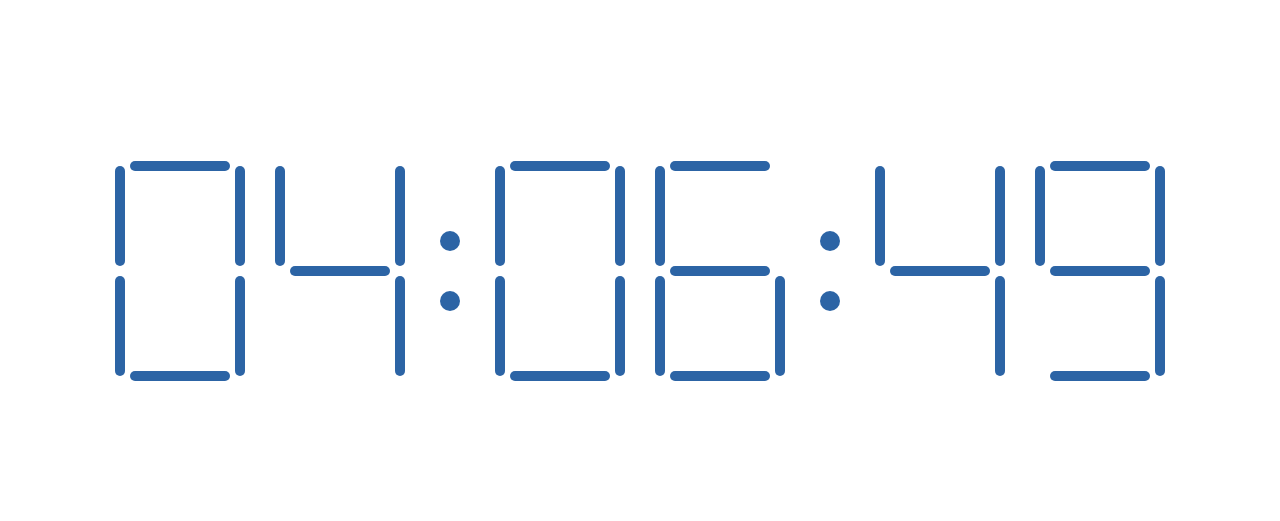
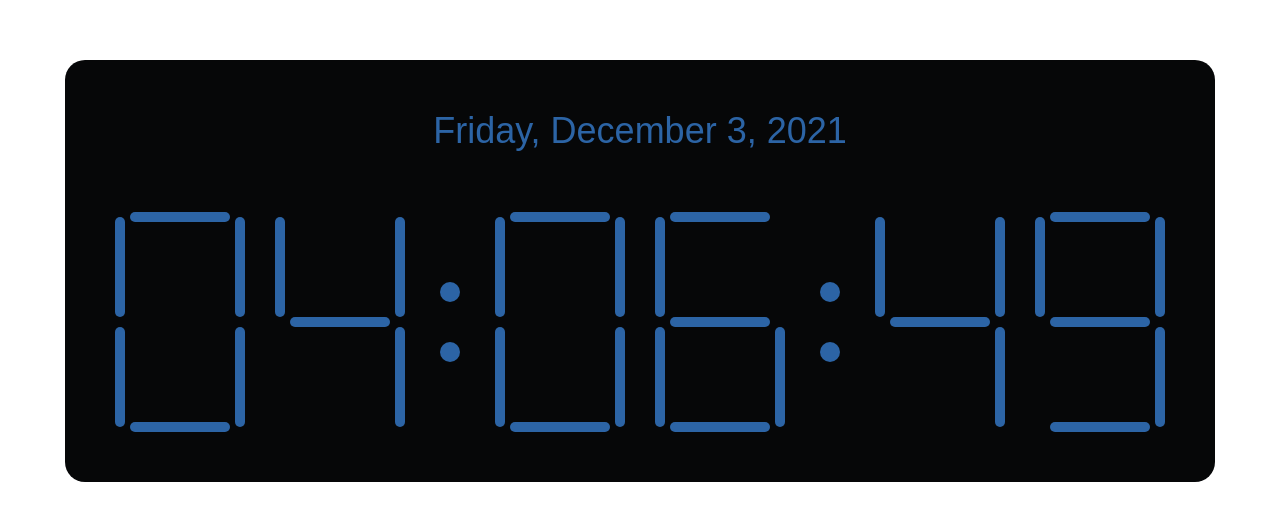
Before and after one commit to jenyashvartsman/vue-clock, a Vue app: page / in a window 1280 px wide. Shown: the part 129-650 px from the top of the page. Built offline with nearby package versions, Linux system fonts and the light colour scheme.

Commit message:
add date

```diff
--- a/src/App.vue
+++ b/src/App.vue
@@ -12,6 +12,7 @@ export default {
 <style>
 :root {
   --primary: rgb(44, 100, 165);
+  --background: #060708;
 }
 
 body {
@@ -25,6 +26,10 @@ body {
 }
 
 #app {
-  font-family: Avenir, Helvetica, Arial, sans-serif;
+  font-family: sans-serif, Helvetica, Arial;
+  color: var(--primary);
+  padding: 50px 35px;
+  border-radius: 20px;
+  background-color: var(--background);
 }
 </style>
--- a/src/components/Clock.vue
+++ b/src/components/Clock.vue
@@ -1,4 +1,5 @@
 <template>
+  <div class="date">{{ getDateStr }}</div>
   <div class="clock">
     <clock-digit :digit="getFirstDigit(now.getHours())"></clock-digit>
     <clock-digit :digit="getSecondDigit(now.getHours())"></clock-digit>
@@ -29,6 +30,19 @@ export default {
   beforeMount() {
     setInterval(() => (this.now = new Date()), 1000);
   },
+  computed: {
+    getDateStr() {
+      return (
+        this.now.toLocaleDateString("default", { weekday: "long" }) +
+        ", " +
+        this.now.toLocaleString("default", { month: "long" }) +
+        " " +
+        this.now.getDate() +
+        ", " +
+        this.now.getFullYear()
+      );
+    },
+  },
   methods: {
     getFirstDigit(num) {
       return Math.floor(num / 10);
@@ -41,6 +55,13 @@ export default {
 </script>
 
 <style>
+.date {
+  text-align: center;
+  margin-bottom: 60px;
+  font-size: 36px;
+  font-weight: 500;
+}
+
 .clock {
   display: flex;
   align-items: center;
```
